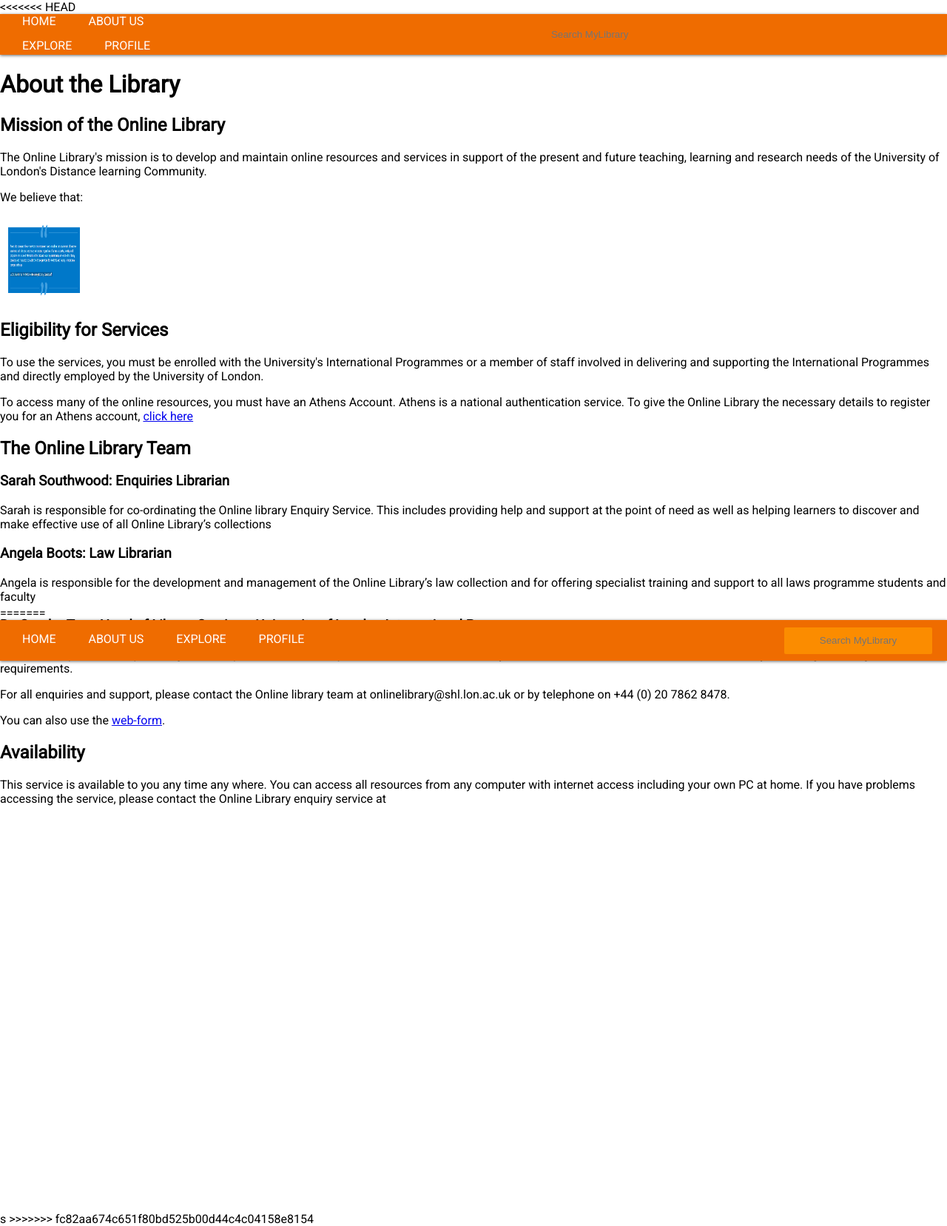
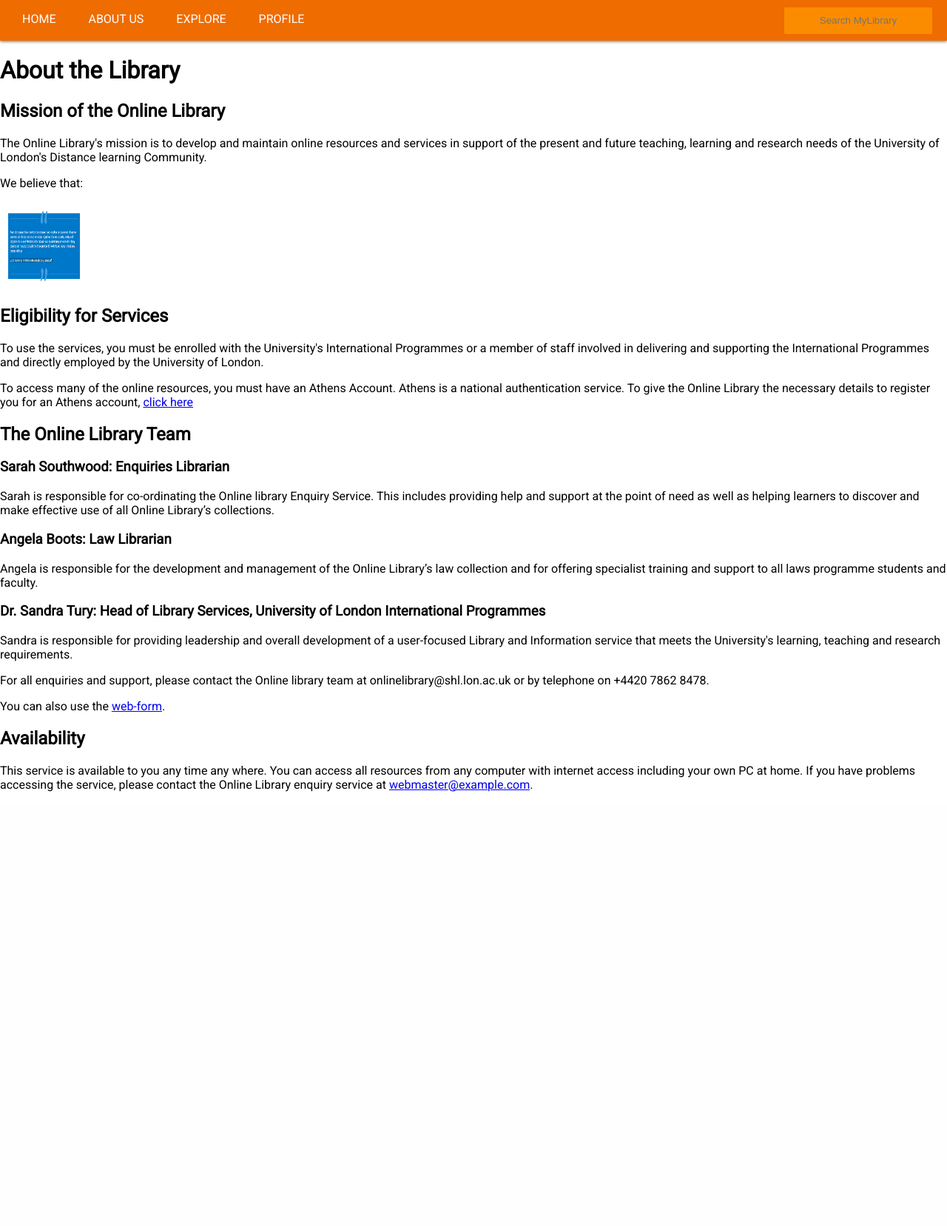
Before and after one commit to konyee95/Web-Application-Development, a PHP site: page /about-us.html in a window 1280 px wide. Shown: the whole page at 74% size. After the commit the page ends 1070 px from the top, so only its background shows below. Run offline with PHP 8.4, Linux system fonts and the light colour scheme.

Commit message:
added content in about-us.html

```diff
--- a/MyLibrary/about-us.html
+++ b/MyLibrary/about-us.html
@@ -1,7 +1,6 @@
 <html>
 
 <head>
-<<<<<<< HEAD
     <title> MyLibrary</title>
 
     <!-- styles -->
@@ -22,7 +21,7 @@
                     <a href="./index.html">HOME</a>
                 </li>
                 <li>
-                    <a href="">ABOUT US</a>
+                    <a href="#">ABOUT US</a>
                 </li>
                 <li>
                     <a href="">EXPLORE</a>
@@ -32,93 +31,60 @@
                 </li>
             </ul>
 
-            <input id="search-input" type="text" placeholder="Search MyLibrary" />
+            <form class="search-form" action="" method="GET">
+                <input id="search-input" type="text" placeholder="Search MyLibrary" />
+            </form>
         </div>
 
         <div id="about-us-container">
             <h1>About the Library</h1>
-            <h2>Mission of the Online Library</h2>
-            <p>The Online Library's mission is to develop and maintain online resources and services in support of the present
-                and future teaching, learning and research needs of the University of London's Distance learning Community.</p>
-            <p>We believe that:</p>
-            <img src="image/About-us-1.PNG" width="100px" height="100px">
-            <h2>Eligibility for Services</h2>
-            <p>To use the services, you must be enrolled with the University's International Programmes or a member of staff
-                involved in delivering and supporting the International Programmes and directly employed by the University
-                of London.</p>
-            <p>To access many of the online resources, you must have an Athens Account. Athens is a national authentication
-                service. To give the Online Library the necessary details to register you for an Athens account,
-                <a href="http://onlinelibrary.london.ac.uk/resources/register-athens">click here</a>
-            </p>
-            <h2>The Online Library Team</h2>
-            <h3>Sarah Southwood: Enquiries Librarian</h3>
-            <p>Sarah is responsible for co-ordinating the Online library Enquiry Service. This includes providing help and support
-                at the point of need as well as helping learners to discover and make effective use of all Online Library’s
-                collections
-            </p>
-            <h3>Angela Boots: Law Librarian</h3>
-            <p>Angela is responsible for the development and management of the Online Library’s law collection and for offering
-                specialist training and support to all laws programme students and faculty</p>
-            <h3>Dr. Sandra Tury: Head of Library Services, University of London International Programmes</h3>
-            <p>Sandra is responsible for providing leadership and overall development of a user-focused Library and Information
-                service that meets the University's learning, teaching and research requirements.</p>
-            <p>For all enquiries and support, please contact the Online library team at onlinelibrary@shl.lon.ac.uk or by telephone
-                on +44 (0) 20 7862 8478.</p>
-            <p>You can also use the
-                <a href="http://onlinelibrary.london.ac.uk/about/contact-us">web-form</a>.</p>
-            <h2>Availability</h2>
-            <p>This service is available to you any time any where. You can access all resources from any computer with internet
-                access including your own PC at home. If you have problems accessing the service, please contact the Online
-                Library enquiry service at
-                <address>
-                    <a href="mailto:webmaster@example.com"></a>
-                </address>
-            </p>
+
+            <div>
+                <h2>Mission of the Online Library</h2>
+                <p>The Online Library's mission is to develop and maintain online resources and services in support of the present
+                    and future teaching, learning and research needs of the University of London's Distance learning Community.</p>
+                <p>We believe that:</p>
+                <img src="image/About-us-1.PNG" width="100px" height="100px" />
+            </div>
+
+            <div>
+                <h2>Eligibility for Services</h2>
+                <p>To use the services, you must be enrolled with the University's International Programmes or a member of staff
+                    involved in delivering and supporting the International Programmes and directly employed by the University
+                    of London.</p>
+                <p>To access many of the online resources, you must have an Athens Account. Athens is a national authentication
+                    service. To give the Online Library the necessary details to register you for an Athens account,
+                    <a href="http://onlinelibrary.london.ac.uk/resources/register-athens">click here</a>
+                </p>
+            </div>
+
+            <div>
+                <h2>The Online Library Team</h2>
+                <h3>Sarah Southwood: Enquiries Librarian</h3>
+                <p>Sarah is responsible for co-ordinating the Online library Enquiry Service. This includes providing help and support at the point of need as well as helping learners to discover and make effective use of all Online Library’s collections.</p>
+
+                <h3>Angela Boots: Law Librarian</h3>
+                <p>Angela is responsible for the development and management of the Online Library’s law collection and for offering specialist training and support to all laws programme students and faculty.</p>
+
+                <h3>Dr. Sandra Tury: Head of Library Services, University of London International Programmes</h3>
+                <p>Sandra is responsible for providing leadership and overall development of a user-focused Library and Information
+                    service that meets the University's learning, teaching and research requirements.</p>
+                <p>For all enquiries and support, please contact the Online library team at onlinelibrary@shl.lon.ac.uk or by
+                    telephone on +4420 7862 8478.</p>
+                <p>You can also use the
+                    <a href="http://onlinelibrary.london.ac.uk/about/contact-us">web-form</a>.</p>
+            </div>
+
+            <div>
+                <h2>Availability</h2>
+                <p>This service is available to you any time any where. You can access all resources from any computer with
+                    internet access including your own PC at home. If you have problems accessing the service, please contact
+                    the Online Library enquiry service at <a href="mailto:webmaster@example.com">webmaster@example.com</a>.
+                </p>
+            </div>
+
         </div>
     </div>
 </body>
 
 </html>
-=======
-  <title> MyLibrary</title>
-
-  <!-- styles -->
-  <link href='https://fonts.googleapis.com/css?family=Roboto' rel='stylesheet'>
-  <link rel="stylesheet" type="text/css" href="./css/format.css" />
-  <link rel="stylesheet" type="text/css" href="./css/navigation-bar.css" />
-
-  <!-- meta -->
-  <meta http-equiv="Content-Type" content="text/html; charset=utf-8">
-</head>
-
-<body>
-  <div id="main-container">
-    <div id="navigation">
-      <ul>
-        <li>
-          <a href="./index.html">HOME</a>
-        </li>
-        <li>
-          <a href="">ABOUT US</a>
-        </li>
-        <li>
-          <a href="">EXPLORE</a>
-        </li>
-        <li>
-          <a href="">PROFILE</a>
-        </li>
-      </ul>
-
-      <form class="search-form" action="" method="GET">
-        <input id="search-input" type="text" placeholder="Search MyLibrary" />
-      </form>
-    </div>
-
-    <div id="info-container">
-
-    </div>
-  </div>
-</body>
-
-</html>s
->>>>>>> fc82aa674c651f80bd525b00d44c4c04158e8154
--- a/MyLibrary/css/format.css
+++ b/MyLibrary/css/format.css
@@ -6,7 +6,7 @@
 	background-color: white;
 	margin: 0;
 	width: 100%;
-	height: auto;
+	/* height: auto; */
 	font-family: 'Roboto';
 }
 
@@ -24,7 +24,7 @@
 	display: flex;
 	flex: 1;
 	width: 100%;
-	height: 100%;
+	height: auto;
 	flex-direction: column;
 }
 
```
